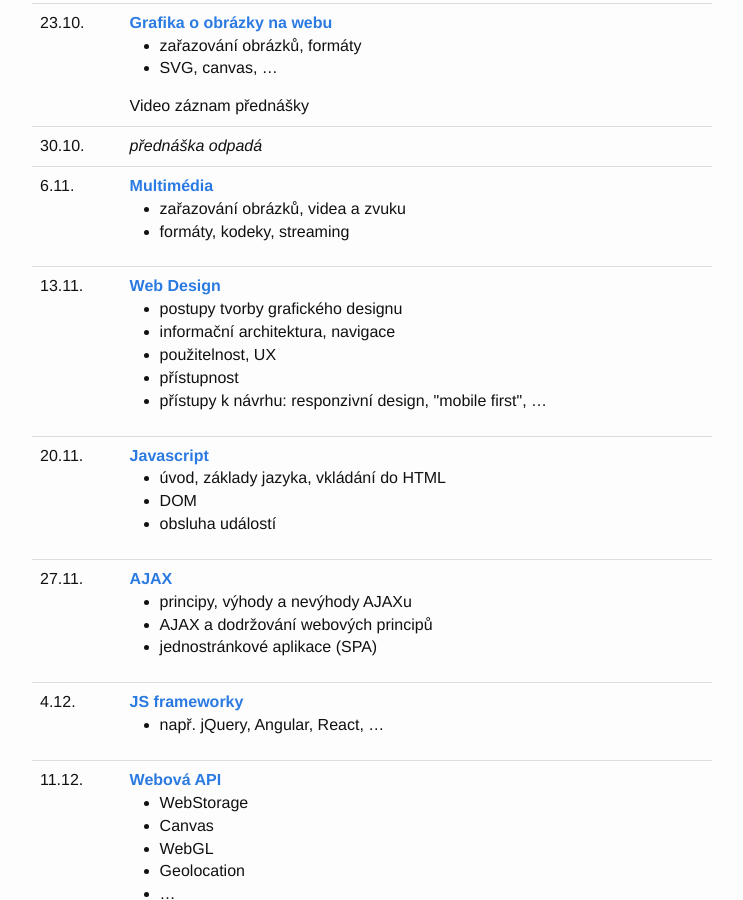
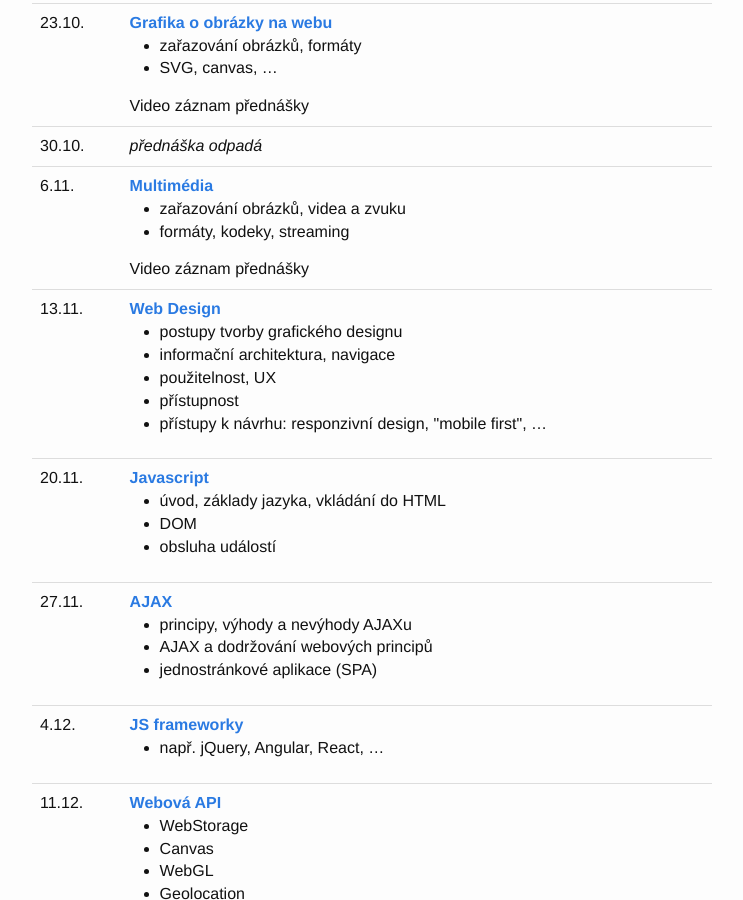
Before and after one commit to 4iz268/4iz268.github.io, a Jekyll site: the page built from prednasky/index.html, in a window 1280 px wide and 900 px high, scrolled down 923 px. Shown: the whole window, without its empty margins (268-1011 px from the left). Built offline with Jekyll 4.4.1, drawn with Linux system fonts in a browser that asks for light colours; nearby versions of some CDN libraries.

```diff
--- a/prednasky/index.html
+++ b/prednasky/index.html
@@ -103,6 +103,10 @@
           <li>zařazování obrázků, videa a zvuku</li>
           <li>formáty, kodeky, streaming</li>
         </ul>
+        <details>
+          <summary>Video záznam přednášky</summary>
+          <iframe width="560" height="315" src="https://www.youtube.com/embed/f9IHmDhI5fQ" frameborder="0" allow="accelerometer; autoplay; clipboard-write; encrypted-media; gyroscope; picture-in-picture" allowfullscreen></iframe>
+        </details>
       </td>
     </tr>
     <tr>
```
